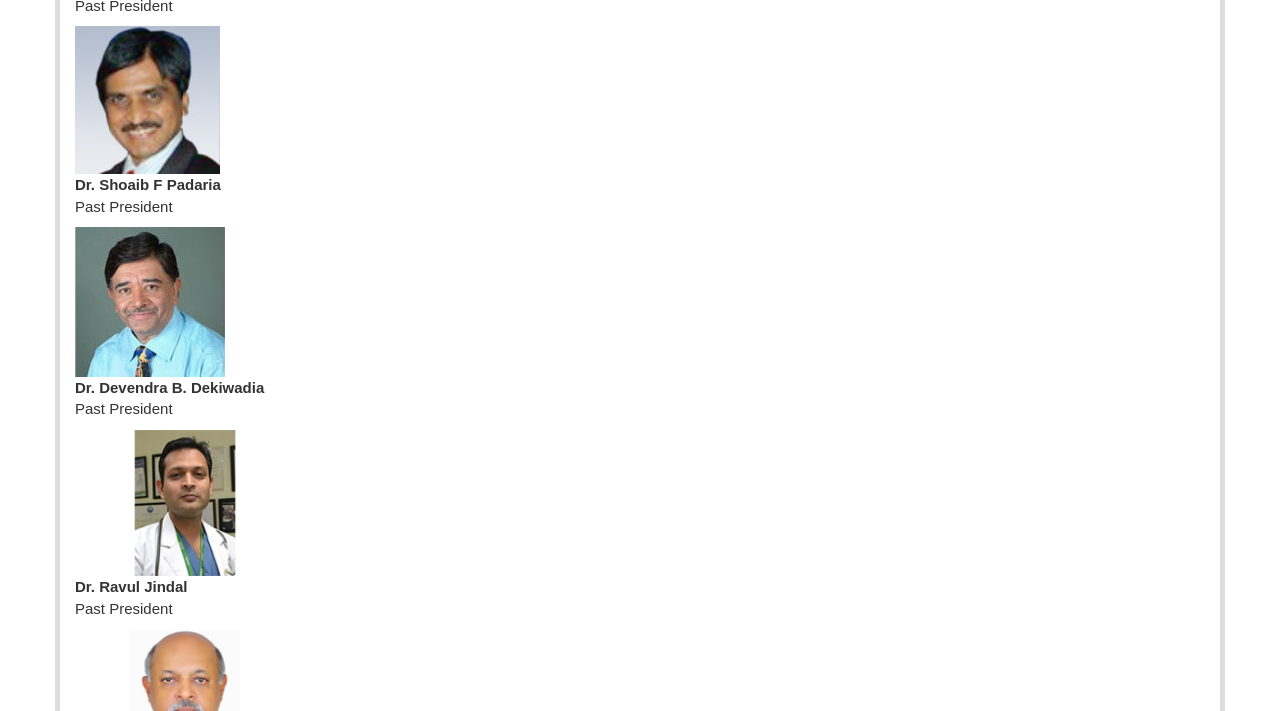
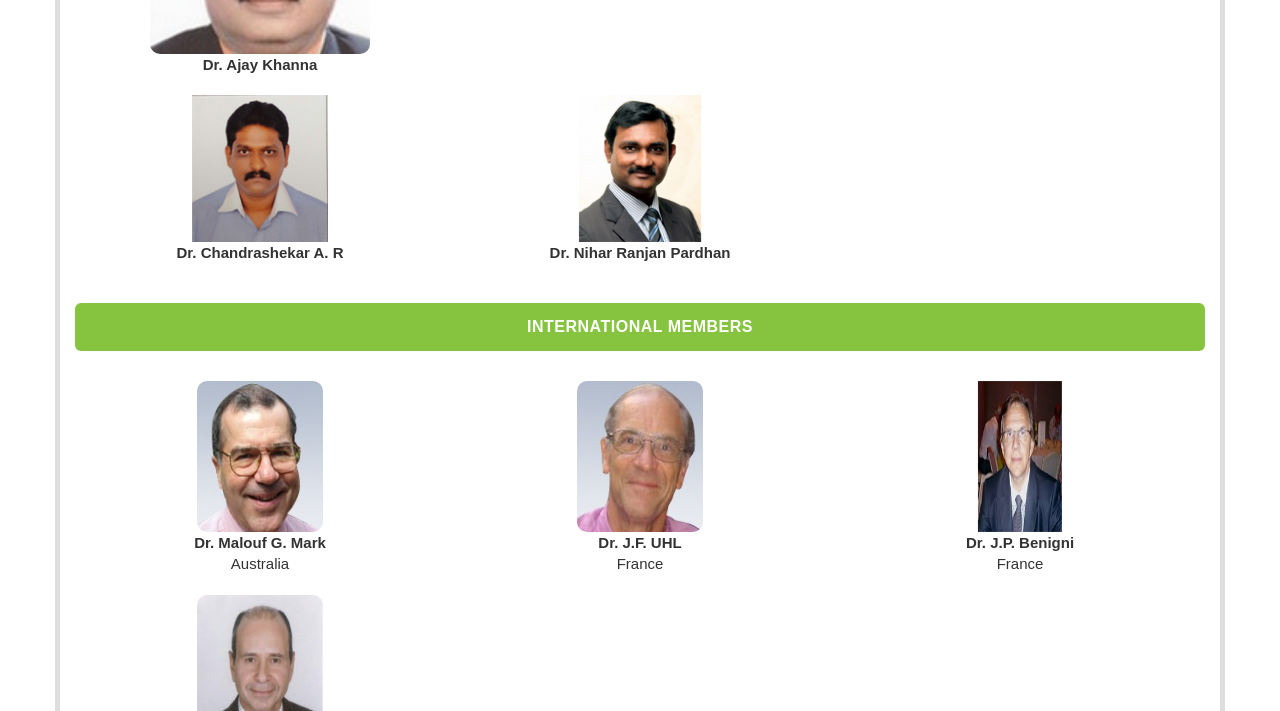
Before and after one commit to nav380/vaicon, a plain HTML site: page committee.html in a window 1280 px wide. Shown: the part 2089-2800 px from the top of the page. Drawn offline with Linux system fonts and the light colour scheme; a web font is replaced by a local one.

Commit message:
fistcomment

```diff
--- a/committee.html
+++ b/committee.html
@@ -26,6 +26,52 @@
   <link rel="stylesheet" href="files/projects.css">
   <link rel="stylesheet" type="text/css" href="files/accor.css">
   <link href="files/mb-comingsoon-iceberg.css" rel="stylesheet">
+  <style>
+    .committee-grid {
+      display: grid;
+      grid-template-columns: 1fr;
+      gap: 1rem;
+      justify-items: center;
+      text-align: center;
+    }
+
+    @media (min-width: 640px) {
+      .committee-grid {
+        grid-template-columns: repeat(2, 1fr);
+      }
+    }
+
+    @media (min-width: 768px) {
+      .committee-grid {
+        grid-template-columns: repeat(3, 1fr);
+      }
+    }
+
+    .committee-grid img {
+      width: 126px;
+      height: 151px;
+      border-radius: 10px;
+    }
+  </style>
+  <style>
+    .section-header {
+      background-color: #86c43f;
+      /* Change color as needed */
+      padding: 15px 0;
+      text-align: center;
+      border-radius: 6px;
+      margin: 30px 0;
+    }
+
+    .section-header h2 {
+      color: #fff;
+      font-size: 1.6rem;
+      font-weight: 700;
+      margin: 0;
+      text-transform: uppercase;
+      letter-spacing: 0.5px;
+    }
+  </style>
 </head>
 
 <body topmargin="0" marginwidth="0" marginheight="0" leftmargin="0" bottommargin="0">
```
